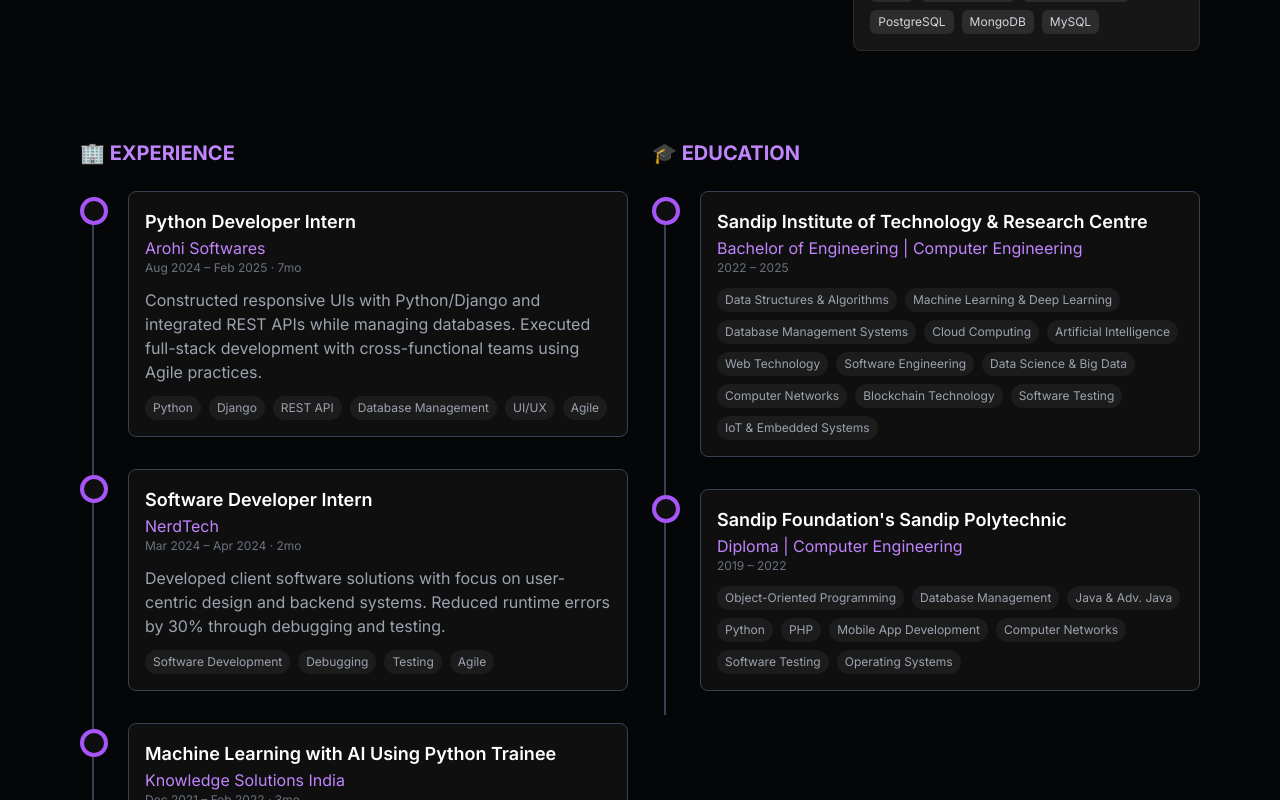
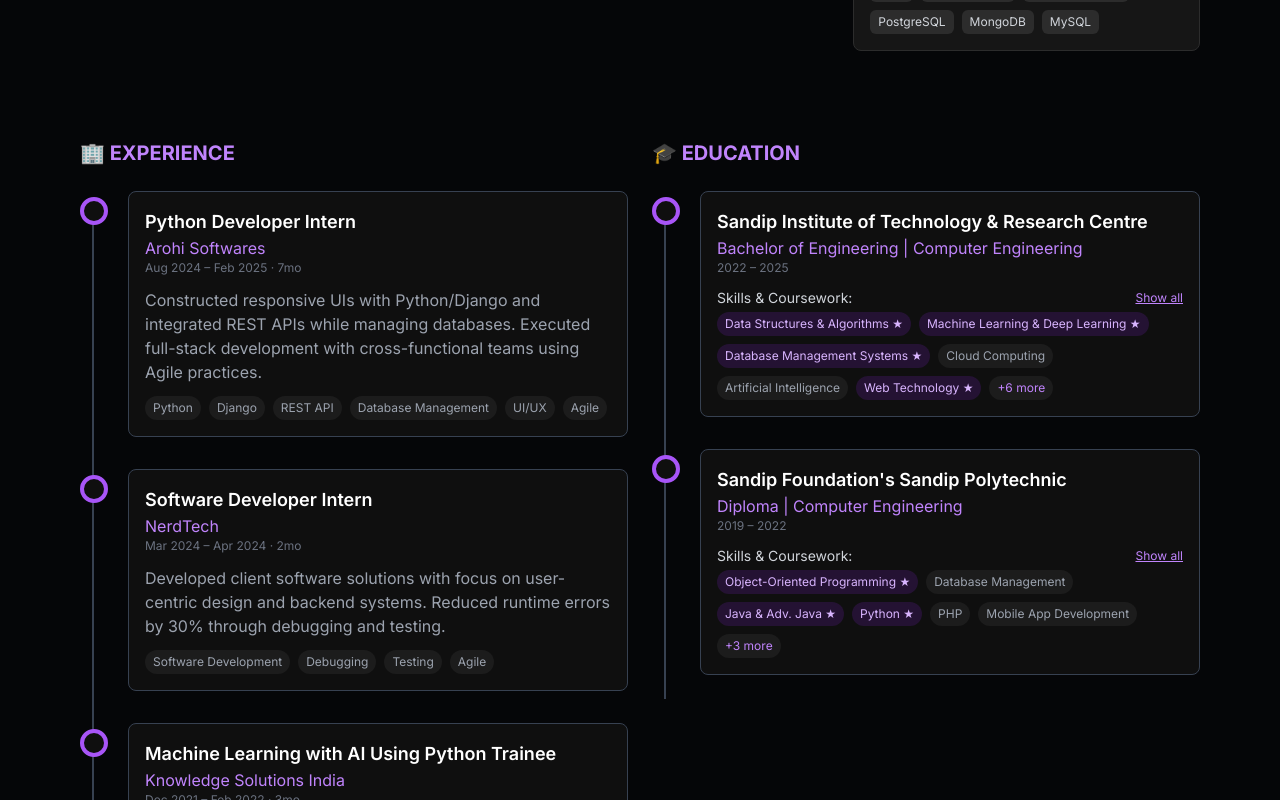
Before and after one commit to shreyuu/Portfolio, a React (Create React App) app: page / in a window 1280 px wide. Shown: the part 640-1440 px from the top of the page. Built offline with nearby package versions, Linux system fonts and the light colour scheme.

Commit message:
feat: Enhance Education component with interactive skills display and improved animations

```diff
--- a/src/components/Education.jsx
+++ b/src/components/Education.jsx
@@ -1,15 +1,38 @@
-import React from 'react';
+import React, { useState } from 'react';
 import { motion } from 'framer-motion';
 import useAnimations from '../hooks/useAnimations';
 
 const Education = () => {
-  const { ref, isInView, fadeInUp, staggerContainer } = useAnimations();
+  const { ref, isInView, fadeInUp, staggerContainer, hoverScale } = useAnimations();
+  const [expandedSkills, setExpandedSkills] = useState({});
+
+  const toggleSkills = (index) => {
+    setExpandedSkills(prev => ({
+      ...prev,
+      [index]: !prev[index]
+    }));
+  };
+
+  // Core skills that are most relevant to your career path
+  const coreSkills = [
+    'Data Structures & Algorithms',
+    'Web Technology',
+    'Machine Learning & Deep Learning',
+    'Database Management Systems',
+    'Software Engineering',
+    'Object-Oriented Programming',
+    'Python',
+    'Java & Adv. Java',
+  ];
 
   const educations = [
     {
       institution: 'Sandip Institute of Technology & Research Centre',
       degree: 'Bachelor of Engineering | Computer Engineering',
       period: '2022 – 2025',
+      achievements: [
+
+      ],
       skills: [
         'Data Structures & Algorithms',
         'Machine Learning & Deep Learning',
@@ -29,6 +52,9 @@
       institution: "Sandip Foundation's Sandip Polytechnic",
       degree: 'Diploma | Computer Engineering',
       period: '2019 – 2022',
+      achievements: [
+
+      ],
       skills: [
         'Object-Oriented Programming',
         'Database Management',
@@ -44,53 +70,113 @@
   ];
 
   return (
-    <motion.div
+    <motion.section
       ref={ref}
       className="w-full text-gray-300 mb-10"
       variants={staggerContainer}
       initial="hidden"
       animate={isInView ? "visible" : "hidden"}
+      aria-labelledby="education-heading"
     >
       <motion.h2
+        id="education-heading"
         className="text-xl font-bold text-purple-400 mb-6"
         variants={fadeInUp}
       >
         🎓 EDUCATION
       </motion.h2>
 
-      <div className="relative">
+      <div className="relative" role="list">
         {/* Vertical line */}
-        <div className="absolute left-3 top-2 bottom-2 w-0.5 bg-gray-700"></div>
+        <div className="absolute left-3 top-2 bottom-2 w-0.5 bg-gray-700" aria-hidden="true"></div>
 
         {educations.map((edu, index) => (
           <motion.div
             key={index}
             className="relative pl-12 pb-8"
             variants={fadeInUp}
+            custom={index}
+            role="listitem"
           >
             {/* Timeline dot */}
-            <div className="absolute left-0 top-1.5 w-7 h-7 rounded-full border-4 border-purple-500 bg-[#0f0f0f]"></div>
+            <motion.div
+              className="absolute left-0 top-1.5 w-7 h-7 rounded-full border-4 border-purple-500 bg-[#0f0f0f]"
+              aria-hidden="true"
+              initial={{ scale: 0 }}
+              animate={isInView ? { scale: 1 } : { scale: 0 }}
+              transition={{ delay: index * 0.2, duration: 0.3 }}
+            ></motion.div>
 
-            <div className="bg-[#0f0f0f] p-4 rounded-lg border border-gray-700">
-              <h3 className="font-semibold text-white text-lg">{edu.institution}</h3>
+            <motion.div
+              className="bg-[#0f0f0f] p-4 rounded-lg border border-gray-700 hover:border-purple-500/40 transition-colors duration-300"
+              whileHover={{ y: -5 }}
+              transition={{ type: "spring", stiffness: 300 }}
+            >
+              <div className="flex flex-wrap justify-between items-center">
+                <h3 className="font-semibold text-white text-lg">{edu.institution}</h3>
+
+              </div>
               <p className="text-purple-400">{edu.degree}</p>
-              <p className="text-xs text-gray-500 mb-3">{edu.period}</p>
+              <p className="text-xs text-gray-500 mb-2">{edu.period}</p>
 
-              <div className="flex flex-wrap gap-2">
-                {edu.skills.map((skill, skillIndex) => (
-                  <span
-                    key={skillIndex}
-                    className="bg-[#1c1c1c] text-xs px-2 py-1 rounded-full text-gray-400"
-                  >
-                    {skill}
-                  </span>
-                ))}
+              {/* {edu.achievements && edu.achievements.length > 0 && (
+                <div className="mb-3 mt-2">
+                  <p className="text-sm font-medium text-gray-300 mb-1">Achievements:</p>
+                  <ul className="list-disc list-inside text-xs text-gray-400 pl-2 space-y-0.5">
+                    {edu.achievements.map((achievement, idx) => (
+                      <li key={idx}>{achievement}</li>
+                    ))}
+                  </ul>
+                </div>
+              )} */}
+
+              <div className="mt-3">
+                <div className="flex justify-between items-center mb-1">
+                  <p className="text-sm font-medium text-gray-300">Skills & Coursework:</p>
+                  {edu.skills.length > 6 && (
+                    <button
+                      onClick={() => toggleSkills(index)}
+                      className="text-xs text-purple-400 hover:text-purple-300 underline"
+                      aria-expanded={expandedSkills[index] ? 'true' : 'false'}
+                    >
+                      {expandedSkills[index] ? 'Show less' : 'Show all'}
+                    </button>
+                  )}
+                </div>
+                <div className="flex flex-wrap gap-2" aria-label="Skills learned">
+                  {edu.skills
+                    .slice(0, expandedSkills[index] ? edu.skills.length : 6)
+                    .map((skill, skillIndex) => {
+                      const isCore = coreSkills.includes(skill);
+                      return (
+                        <motion.span
+                          key={skillIndex}
+                          className={`text-xs px-2 py-1 rounded-full cursor-default transition-colors duration-200 ${isCore
+                            ? 'bg-purple-900/30 text-purple-300 hover:bg-purple-800/40'
+                            : 'bg-[#1c1c1c] text-gray-400 hover:bg-gray-800 hover:text-purple-300'
+                            }`}
+                          whileHover={hoverScale}
+                          title={isCore ? 'Core skill for my career path' : ''}
+                        >
+                          {skill}{isCore && ' ★'}
+                        </motion.span>
+                      );
+                    })}
+                  {!expandedSkills[index] && edu.skills.length > 6 && (
+                    <motion.span
+                      className="bg-[#1c1c1c] text-xs px-2 py-1 rounded-full text-purple-400"
+                      whileHover={hoverScale}
+                    >
+                      +{edu.skills.length - 6} more
+                    </motion.span>
+                  )}
+                </div>
               </div>
-            </div>
+            </motion.div>
           </motion.div>
         ))}
       </div>
-    </motion.div>
+    </motion.section>
   );
 };
 
```
